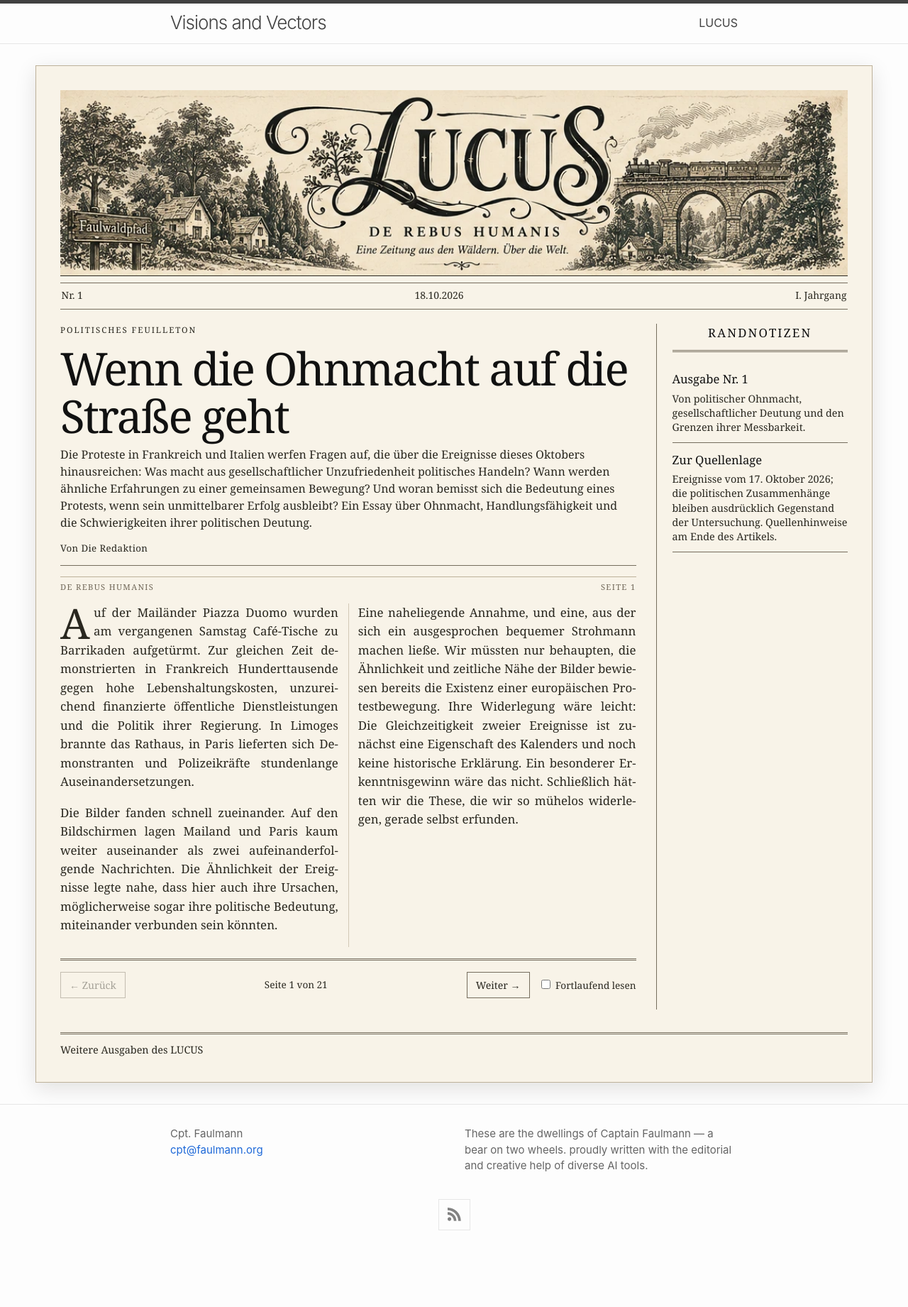
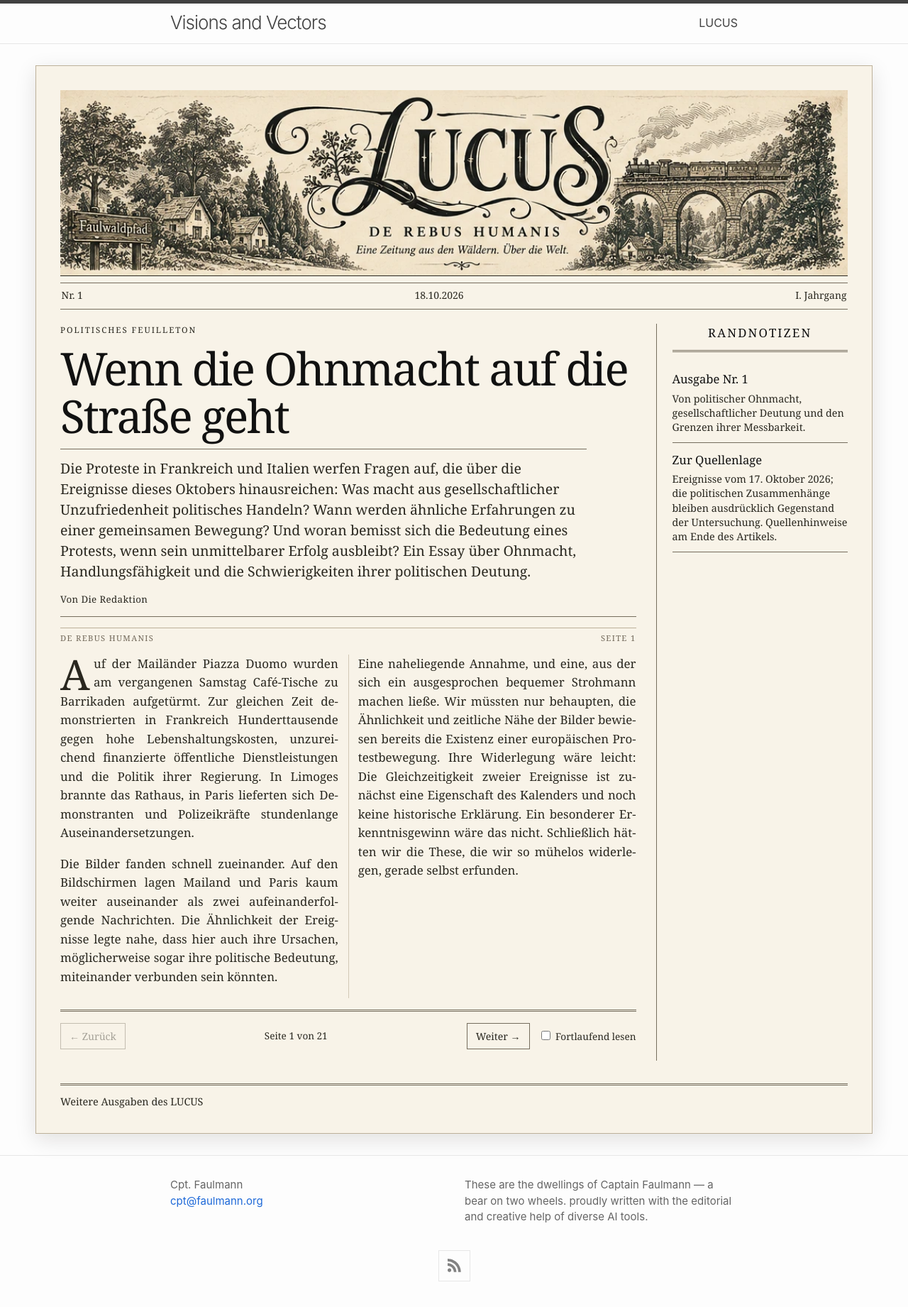
Before and after one commit to cgars/faulmann, a Jekyll site: the page built from _lucus/wenn-die-ohnmacht-auf-die-strasse-geht.md, in a window 1280 px wide. Shown: the whole page at 71% size. Built offline with Jekyll 4.4.1, drawn with Linux system fonts in a browser that asks for light colours; before the commit the page ends 1769 px from its top, so only the background shows below that.

Commit message:
Add LUCUS editorial standfirst to _sass/_lucus.scss

```diff
--- a/_sass/_lucus.scss
+++ b/_sass/_lucus.scss
@@ -17,6 +17,8 @@
 .lucus__rubric { text-transform:uppercase;letter-spacing:.17em;font-size:.72rem;margin:0 0 .8rem; }
 .lucus__article-header h1 { font-size:clamp(2.4rem,5vw,4.6rem);letter-spacing:-.035em;line-height:1.04;margin:0 0 .55rem;font-weight:normal; }
 .lucus__subtitle { font-size:clamp(1.2rem,2.2vw,1.65rem);line-height:1.28;margin:0 0 .8rem; }
+/* Editorial orientation for longer essays, outside the paginated article body. */
+.lucus__standfirst { max-width:68ch; margin:.8rem 0 1rem; padding:.8rem 0 0; border-top:1px solid var(--rule); font-size:clamp(1.05rem,1.7vw,1.22rem); line-height:1.48; }
 .lucus__byline { font-size:.83rem;letter-spacing:.03em;border-bottom:1px solid var(--rule);padding-bottom:.8rem; }
 .lucus__hero { margin:1rem 0 1.4rem; }
 .lucus__hero img { display:block;width:100%;height:auto;filter:grayscale(100%) sepia(25%); }
```
